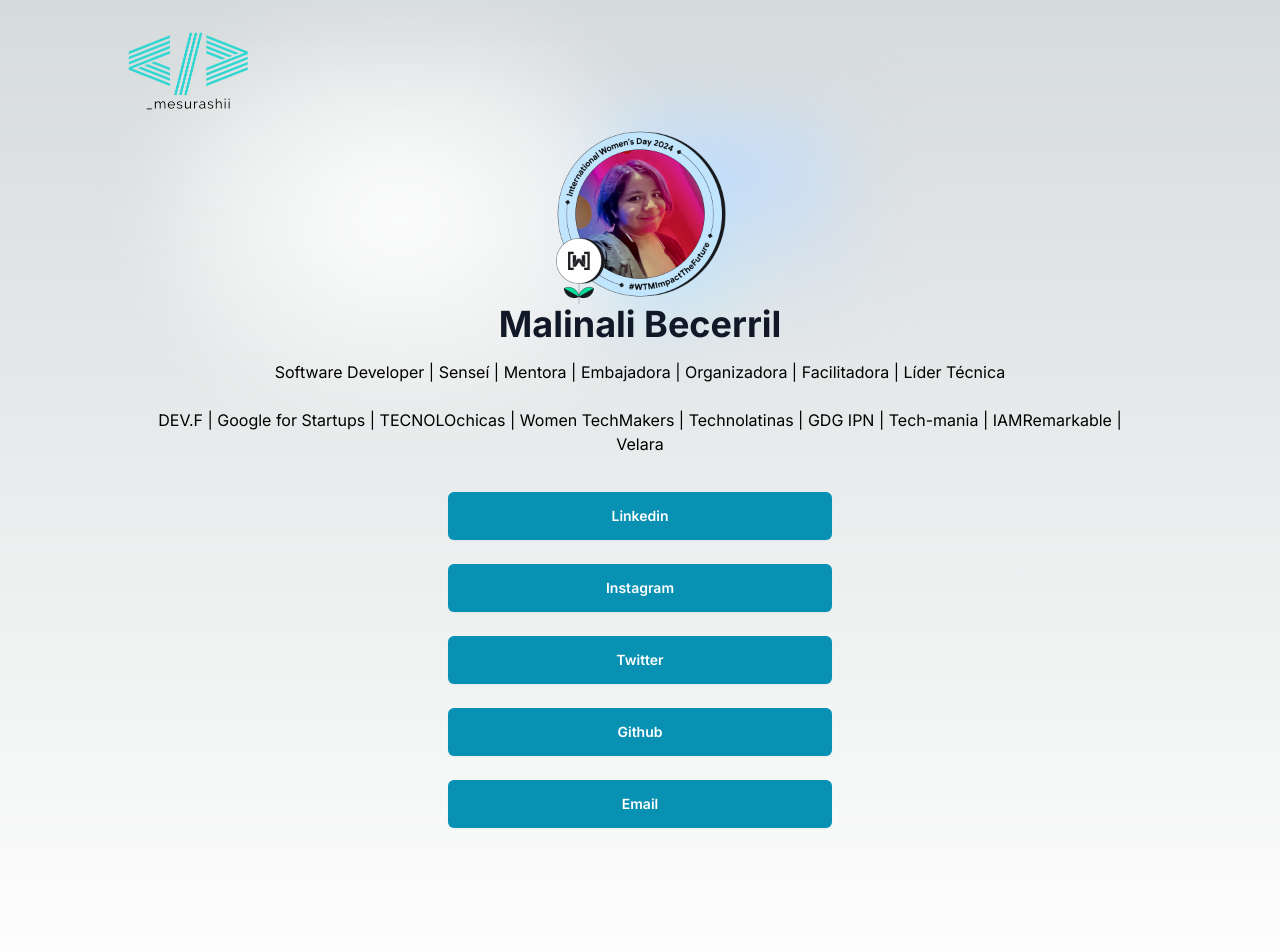
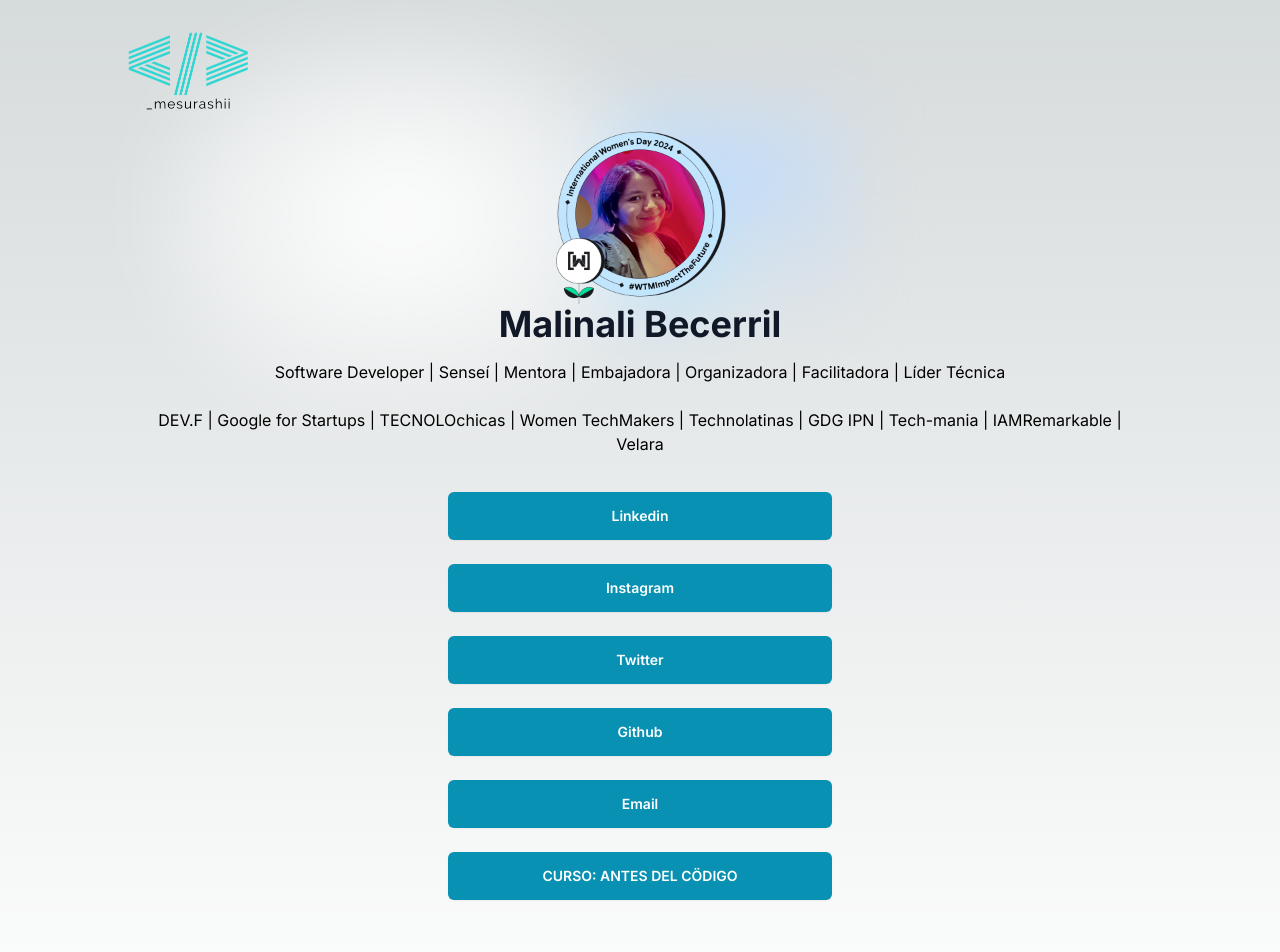
Before and after one commit to malibb/malinali.dev, a Next.js app: page / in a window 1280 px wide. Shown: the top 952 px of the page. Built offline with nearby package versions, Linux system fonts and the light colour scheme.

Commit message:
add link

```diff
--- a/src/app/components/social.tsx
+++ b/src/app/components/social.tsx
@@ -41,6 +41,10 @@ const Social: FC<SocialProps> = ({ title, children }) => {
               url="mailto:malinalibb98@gmail.com"
               text="Email"
             />
+            <SocialLink
+              url="https://edu.devf.la/courses/antes-del-codigo?target=meetups"
+              text="CURSO: ANTES DEL CÖDIGO"
+            />
           </div>
         </div>
       </div>
```
